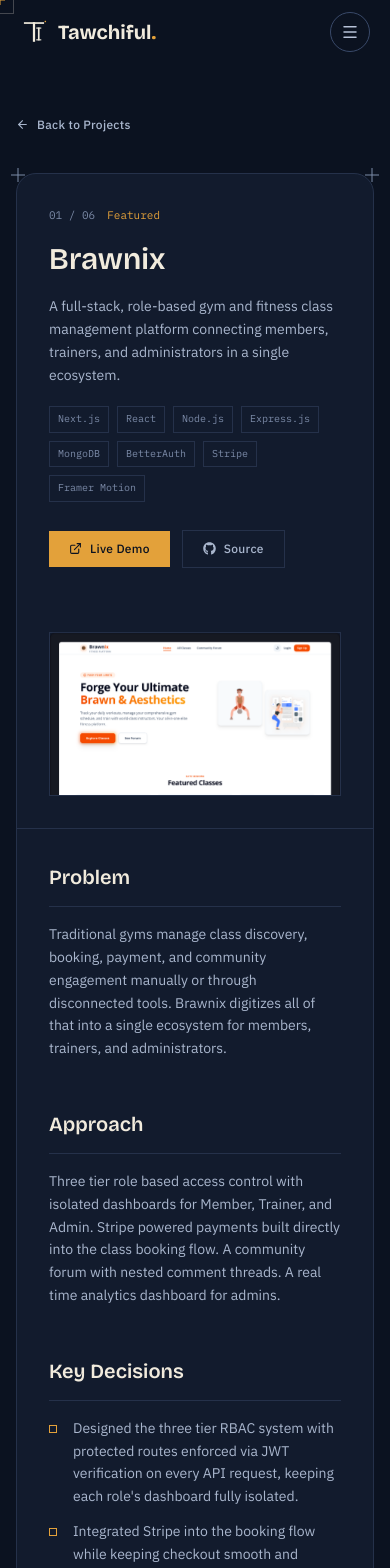
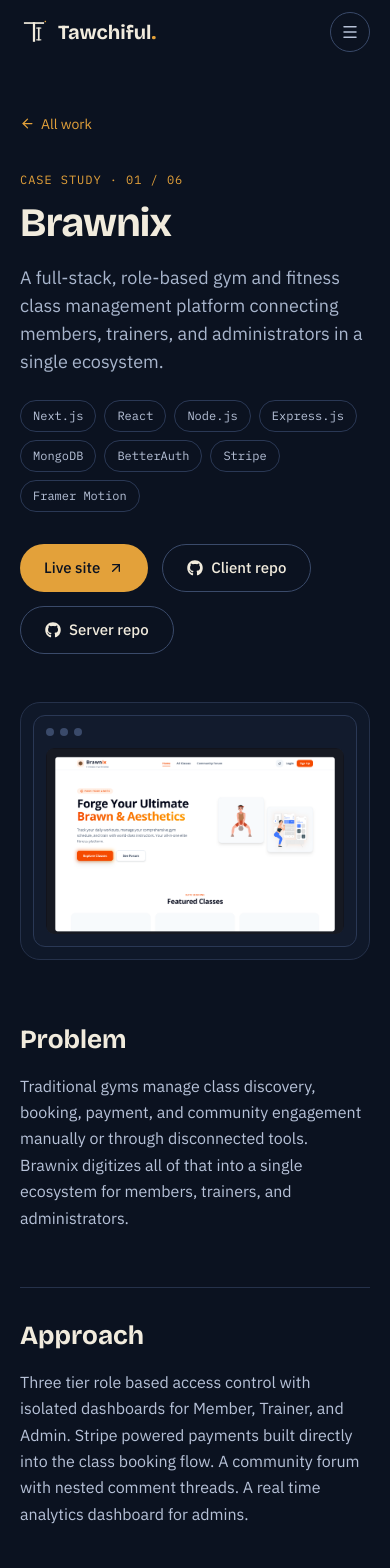
Before and after one commit to tawchifulislam/portfolio, a Next.js app: page /projects/brawnix in a window 390 px wide. Shown: the top 1568 px of the page. Built offline with nearby package versions, Linux system fonts and the light colour scheme.

Commit message:
refactor: update error/404 pages, enhance UI, and clean up components

```diff
--- a/src/app/globals.css
+++ b/src/app/globals.css
@@ -13,7 +13,6 @@
   --color-faint: #7c8ba8;
   --color-brass: #e3a13a;
   --color-brass-hover: #f3c26b;
-  --color-brass-dim: #8a672f;
   --color-line: #25314a;
   --color-line-2: #2a3855;
   --color-line-3: #3a4a6a;
@@ -25,15 +24,10 @@
   --text-display: clamp(2.5rem, 1.55rem + 4vw, 4.25rem);
   --text-h1: clamp(1.875rem, 1.35rem + 2.2vw, 2.75rem);
   --text-h2: clamp(1.625rem, 1.3rem + 1.4vw, 2.25rem);
-  --text-h3: clamp(1.25rem, 1.15rem + 0.45vw, 1.5rem);
-  --text-body-lg: clamp(1rem, 0.95rem + 0.2vw, 1.125rem);
 
   --radius-card: 1.25rem;
   --radius-field: 0.75rem;
-  --radius-sheet: 1.25rem;
   --radius-tag: 3px;
-
-  --grid-unit: 48px;
 }
 
 @layer base {
@@ -188,82 +182,60 @@
     animation: sketch-draw 0.9s 0.7s cubic-bezier(0.22, 1, 0.36, 1) both;
   }
 
-  .measure {
-    max-width: 62ch;
+  .cursor-ring {
+    position: fixed;
+    top: 0;
+    left: 0;
+    z-index: 9999;
+    display: flex;
+    align-items: center;
+    justify-content: center;
+    width: 2.25rem;
+    height: 2.25rem;
+    border: 1.5px solid rgb(227 161 58 / 0.7);
+    border-radius: 999px;
+    opacity: 0;
+    pointer-events: none;
+    will-change: transform;
+    transition:
+      width 0.25s,
+      height 0.25s,
+      background-color 0.25s,
+      border-color 0.25s,
+      opacity 0.2s,
+      scale 0.15s;
   }
-  .measure-lg {
-    max-width: 72ch;
+  .cursor-ring[data-visible='true'] {
+    opacity: 1;
   }
-
-  /* Legacy blueprint styles, removed in the final cleanup step */
-  .blueprint-grid {
-    background-image:
-      linear-gradient(rgba(241, 235, 221, 0.04) 1px, transparent 1px),
-      linear-gradient(90deg, rgba(241, 235, 221, 0.04) 1px, transparent 1px);
-    background-size: var(--grid-unit) var(--grid-unit);
-    background-position: -1px -1px;
+  .cursor-ring[data-state='link'] {
+    width: 3.25rem;
+    height: 3.25rem;
+    background-color: rgb(227 161 58 / 0.12);
   }
-
-  .sheet {
-    position: relative;
-    background-color: var(--color-panel);
-    border: 1px solid var(--color-line);
-    border-radius: var(--radius-sheet);
+  .cursor-ring[data-state='drag'] {
+    width: 4.5rem;
+    height: 4.5rem;
+    background-color: rgb(227 161 58 / 0.92);
+    border-color: transparent;
   }
-
-  .reg-mark {
-    position: absolute;
-    width: 14px;
-    height: 14px;
-    pointer-events: none;
+  .cursor-ring[data-state='text'] {
+    opacity: 0;
   }
-  .reg-mark::before,
-  .reg-mark::after {
-    content: '';
-    position: absolute;
-    background: var(--color-faint);
+  .cursor-ring[data-pressed='true'] {
+    scale: 0.85;
   }
-  .reg-mark::before {
-    top: 50%;
-    left: 0;
-    width: 100%;
-    height: 1px;
-    transform: translateY(-50%);
-  }
-  .reg-mark::after {
-    left: 50%;
-    top: 0;
-    height: 100%;
-    width: 1px;
-    transform: translateX(-50%);
-  }
-
-  .title-block {
-    display: flex;
-    flex-wrap: wrap;
-    align-items: center;
-    gap: 0.5rem 1.25rem;
+  .cursor-ring__label {
     font-family: var(--font-mono);
     font-size: 0.6875rem;
-    letter-spacing: 0.04em;
-    color: var(--color-subtle);
+    letter-spacing: 0.06em;
+    text-transform: uppercase;
+    color: var(--color-ink);
+    opacity: 0;
+    transition: opacity 0.2s;
   }
-  .title-block strong {
-    color: var(--color-paper);
-    font-weight: 500;
-  }
-
-  .stamp {
-    display: inline-flex;
-    align-items: center;
-    gap: 0.4rem;
-    font-family: var(--font-mono);
-    font-size: 0.6875rem;
-    letter-spacing: 0.04em;
-    color: var(--color-brass);
-    border: 1px solid var(--color-brass-dim);
-    border-radius: var(--radius-tag);
-    padding: 0.3rem 0.6rem;
+  .cursor-ring[data-state='drag'] .cursor-ring__label {
+    opacity: 1;
   }
 }
 
--- a/src/app/projects/[slug]/ProjectDetail.jsx
+++ b/src/app/projects/[slug]/ProjectDetail.jsx
@@ -1,13 +1,9 @@
-'use client';
-
-import { useRef } from 'react';
-import { motion, useMotionValue, useSpring } from 'framer-motion';
 import Image from 'next/image';
 import Link from 'next/link';
-import { ArrowLeft, ExternalLink, ArrowRight } from 'lucide-react';
+import { ArrowLeft, ArrowRight, ArrowUpRight } from 'lucide-react';
 import { FaGithub } from 'react-icons/fa';
-import CornerMarks from '@/components/ui/CornerMarks';
-import TitleBlock from '@/components/ui/TitleBlock';
+
+const pad = value => String(value).padStart(2, '0');
 
 export default function ProjectDetail({
   meta,
@@ -16,133 +12,99 @@
   total,
   nextProject,
 }) {
-  const imageRef = useRef(null);
-  const rotateX = useSpring(useMotionValue(0), { stiffness: 150, damping: 20 });
-  const rotateY = useSpring(useMotionValue(0), { stiffness: 150, damping: 20 });
-
-  function handleMouseMove(e) {
-    const bounds = imageRef.current.getBoundingClientRect();
-    const px = (e.clientX - bounds.left) / bounds.width - 0.5;
-    const py = (e.clientY - bounds.top) / bounds.height - 0.5;
-    rotateY.set(px * 6);
-    rotateX.set(py * -6);
-  }
-
-  function handleMouseLeave() {
-    rotateX.set(0);
-    rotateY.set(0);
-  }
+  const repos = [
+    {
+      label: meta.serverUrl ? 'Client repo' : 'Source on GitHub',
+      href: meta.githubUrl,
+    },
+    meta.serverUrl && { label: 'Server repo', href: meta.serverUrl },
+  ].filter(Boolean);
 
   return (
-    <main className="px-4 sm:px-6 pt-28 pb-20">
-      <div className="max-w-5xl mx-auto">
+    <main className="px-5 pb-20 pt-28 sm:px-8 lg:px-14">
+      <div className="mx-auto max-w-275">
         <Link
-          href="/#projects"
-          className="inline-flex items-center gap-2 text-xs font-medium tracking-wide text-muted hover:text-paper transition-colors duration-300 mb-10 group"
+          href="/#work"
+          className="link inline-flex items-center gap-1.5 text-sm"
         >
-          <ArrowLeft
-            size={13}
-            className="group-hover:-translate-x-1 transition-transform duration-300"
-          />
-          Back to Projects
+          <ArrowLeft size={15} aria-hidden="true" /> All work
         </Link>
 
-        <div className="sheet">
-          <CornerMarks />
-
-          <div className="grid grid-cols-1 lg:grid-cols-12 gap-0 lg:divide-x lg:divide-line">
-            <div className="lg:col-span-5 p-8 sm:p-10 flex flex-col justify-center gap-5">
-              <div className="flex flex-wrap gap-3 font-mono text-[11px] text-faint">
-                <span>
-                  {String(index).padStart(2, '0')} /{' '}
-                  {String(total).padStart(2, '0')}
-                </span>
-                {meta.featured && <span className="text-brass">Featured</span>}
-              </div>
-
-              <h1 className="font-display text-h1 font-semibold text-paper leading-[1.05]">
+        <header className="mt-8">
+          <p className="eyebrow">
+            Case study · {pad(index)} / {pad(total)}
+          </p>
+          <h1 className="mb-5 mt-3 font-display text-display leading-[1.04] tracking-[-0.02em]">
             {meta.title}
           </h1>
+          <p className="max-w-160 text-lg text-muted">{meta.summary}</p>
 
-              <p className="text-sm text-muted leading-relaxed">
-                {meta.summary}
-              </p>
+          <ul className="mt-6 flex flex-wrap gap-2" aria-label="Technologies">
+            {meta.tags?.map(tag => (
+              <li key={tag} className="chip">
+                {tag}
+              </li>
+            ))}
+          </ul>
 
-              <div className="flex flex-wrap gap-2 font-mono text-[10px] text-faint">
-                {meta.tags?.map(tag => (
-                  <span key={tag} className="border border-line px-2 py-1">
-                    {tag}
-                  </span>
-                ))}
-              </div>
-
-              <div className="flex items-center gap-3 mt-2">
+          <div className="mt-8 flex flex-wrap gap-3.5">
             <a
               href={meta.liveUrl}
               target="_blank"
               rel="noopener noreferrer"
-                  className="flex items-center gap-2 px-5 py-2.5 bg-brass text-ink text-xs font-medium tracking-wide hover:bg-paper transition-colors duration-300"
+              className="btn btn-primary"
             >
-                  <ExternalLink size={13} /> Live Demo
+              Live site <ArrowUpRight size={16} aria-hidden="true" />
             </a>
+            {repos.map(repo => (
               <a
-                  href={meta.githubUrl}
+                key={repo.label}
+                href={repo.href}
                 target="_blank"
                 rel="noopener noreferrer"
-                  className="flex items-center gap-2 px-5 py-2.5 border border-line text-muted hover:text-paper hover:border-faint text-xs font-medium tracking-wide transition-colors duration-300"
+                className="btn btn-outline"
               >
-                  <FaGithub size={13} /> Source
+                <FaGithub size={16} aria-hidden="true" /> {repo.label}
               </a>
+            ))}
+          </div>
+        </header>
+
+        <div className="card mt-12 bg-inset p-3 sm:p-5">
+          <div className="rounded-xl border border-line-2 bg-panel p-3 sm:p-4">
+            <div className="mb-3 flex gap-1.5" aria-hidden="true">
+              {[0, 1, 2].map(dot => (
+                <span key={dot} className="h-2 w-2 rounded-full bg-line-3" />
+              ))}
+            </div>
+            <div className="relative aspect-16/10 overflow-hidden rounded-lg bg-panel-2">
+              <Image
+                src={meta.image}
+                alt={`${meta.title} screenshot`}
+                fill
+                sizes="(min-width: 1100px) 1000px, 92vw"
+                priority
+                className="object-cover object-top"
+              />
+            </div>
           </div>
         </div>
 
-            <div
-              className="lg:col-span-7 p-8 sm:p-10"
-              style={{ perspective: 1200 }}
-            >
-              <motion.div
-                ref={imageRef}
-                onMouseMove={handleMouseMove}
-                onMouseLeave={handleMouseLeave}
-                style={{ rotateX, rotateY, transformStyle: 'preserve-3d' }}
-                className="relative w-full aspect-video border border-line"
-              >
-                <Image
-                  src={meta.image}
-                  alt={meta.title}
-                  fill
-                  sizes="(min-width: 1024px) 550px, 100vw"
-                  className="object-cover object-top"
-                  priority
-                />
-              </motion.div>
-            </div>
-          </div>
-
-          <div className="p-8 sm:p-10 border-t border-line">{content}</div>
-
-          <TitleBlock
-            index={String(index).padStart(2, '0')}
-            total={String(total).padStart(2, '0')}
-          />
-        </div>
+        <div className="mx-auto mt-16 max-w-176">{content}</div>
 
         {nextProject && (
           <Link
             href={`/projects/${nextProject.slug}`}
-            className="group flex items-center justify-between mt-6 p-6 sheet hover:border-faint transition-colors duration-300"
+            className="card group mx-auto mt-16 flex max-w-176 items-center justify-between gap-4 p-6 transition-colors hover:border-brass/60"
           >
             <div>
-              <p className="font-mono text-[10px] text-faint mb-1">
-                NEXT PROJECT
-              </p>
-              <p className="font-display text-lg font-semibold text-muted group-hover:text-paper transition-colors duration-300">
-                {nextProject.title}
-              </p>
+              <p className="eyebrow">Next case study</p>
+              <p className="mt-1 font-display text-xl">{nextProject.title}</p>
             </div>
             <ArrowRight
-              size={16}
-              className="text-faint group-hover:text-brass group-hover:translate-x-1.5 transition-all duration-300"
+              size={20}
+              aria-hidden="true"
+              className="text-soft transition-transform duration-200 group-hover:translate-x-1 group-hover:text-brass"
             />
           </Link>
         )}
--- a/src/components/mdx/MDXComponents.jsx
+++ b/src/components/mdx/MDXComponents.jsx
@@ -1,37 +1,48 @@
 export const mdxComponents = {
   h2: ({ children }) => (
-    <h2 className="mt-12 mb-4 font-display text-h3 font-semibold text-paper border-b border-line pb-3 first:mt-0">
+    <h2 className="mb-4 mt-14 border-t border-line pt-8 font-display text-h2 leading-tight first:mt-0 first:border-t-0 first:pt-0">
       {children}
     </h2>
   ),
-  p: ({ children }) => (
-    <p className="measure-lg text-sm sm:text-base leading-relaxed text-muted mb-4">
+  h3: ({ children }) => (
+    <h3 className="mb-3 mt-8 font-display text-xl">{children}</h3>
+  ),
+  p: ({ children }) => <p className="mb-4 text-soft">{children}</p>,
+  ul: ({ children }) => (
+    <ul className="mb-6 flex flex-col gap-3 [&>li]:relative [&>li]:pl-6 [&>li]:text-soft [&>li]:before:absolute [&>li]:before:left-0 [&>li]:before:top-[0.7em] [&>li]:before:h-1.5 [&>li]:before:w-1.5 [&>li]:before:rounded-full [&>li]:before:bg-brass [&>li]:before:content-['']">
       {children}
-    </p>
+    </ul>
   ),
-  ul: ({ children }) => (
-    <ul className="flex flex-col gap-3 mb-8">{children}</ul>
+  ol: ({ children }) => (
+    <ol className="mb-6 flex list-decimal flex-col gap-3 pl-6 text-soft marker:text-brass">
+      {children}
+    </ol>
   ),
-  li: ({ children }) => (
-    <li className="relative pl-6 text-sm leading-relaxed text-muted">
-      <span className="absolute left-0 top-2 w-2 h-2 border border-brass" />
+  blockquote: ({ children }) => (
+    <blockquote className="mb-6 border-l-2 border-brass pl-5 text-soft">
       {children}
-    </li>
+    </blockquote>
   ),
+  hr: () => <hr className="my-10 border-line" />,
   strong: ({ children }) => (
-    <strong className="text-paper font-medium">{children}</strong>
+    <strong className="font-medium text-paper">{children}</strong>
   ),
   code: ({ children }) => (
-    <code className="px-1.5 py-0.5 rounded-sm bg-panel-2 font-mono text-xs text-brass">
+    <code className="rounded-md border border-line-2 bg-panel-2 px-1.5 py-0.5 font-mono text-[0.85em] text-brass-hover">
       {children}
     </code>
+  ),
+  pre: ({ children }) => (
+    <pre className="mb-6 overflow-x-auto rounded-field border border-line bg-inset p-4 font-mono text-sm [&_code]:border-0 [&_code]:bg-transparent [&_code]:p-0">
+      {children}
+    </pre>
   ),
   a: ({ href, children }) => (
     <a
       href={href}
       target="_blank"
       rel="noopener noreferrer"
-      className="text-paper underline decoration-line underline-offset-4 hover:decoration-brass transition-colors"
+      className="link underline decoration-brass/40 underline-offset-4 hover:decoration-brass"
     >
       {children}
     </a>
--- a/src/components/ui/CornerMarks.jsx
+++ /dev/null
@@ -1,10 +0,0 @@
-export default function CornerMarks() {
-  return (
-    <>
-      <span className="reg-mark -top-1.5 -left-1.5" />
-      <span className="reg-mark -top-1.5 -right-1.5" />
-      <span className="reg-mark -bottom-1.5 -left-1.5" />
-      <span className="reg-mark -bottom-1.5 -right-1.5" />
-    </>
-  );
-}
--- a/src/components/ui/CustomCursor.jsx
+++ b/src/components/ui/CustomCursor.jsx
@@ -1,102 +1,119 @@
 'use client';
 
-import { useEffect, useRef, useState } from 'react';
-import { motion, useSpring } from 'framer-motion';
+import { useEffect, useRef } from 'react';
 
-const HOVERABLE_SELECTOR =
-  'a, button, [role="button"], input, textarea, select, label';
+const TEXT_FIELDS = 'input, textarea, select, [contenteditable="true"]';
+const INTERACTIVE = 'a, button, summary, [role="button"], label[for]';
+const FOLLOW_SPEED = 0.2;
 
 export default function CustomCursor() {
-  const [isVisible, setIsVisible] = useState(false);
-  const [isHovered, setIsHovered] = useState(false);
-
-  const mouseX = useRef(0);
-  const mouseY = useRef(0);
-
-  const crossX = useSpring(0, { stiffness: 600, damping: 30 });
-  const crossY = useSpring(0, { stiffness: 600, damping: 30 });
-  const ringX = useSpring(0, { stiffness: 250, damping: 26, mass: 0.5 });
-  const ringY = useSpring(0, { stiffness: 250, damping: 26, mass: 0.5 });
+  const ringRef = useRef(null);
+  const labelRef = useRef(null);
 
   useEffect(() => {
-    if (window.matchMedia('(pointer: coarse)').matches) return;
+    const ring = ringRef.current;
+    const label = labelRef.current;
+    const canHover = window.matchMedia('(hover: hover) and (pointer: fine)');
+    const reducedMotion = window.matchMedia('(prefers-reduced-motion: reduce)');
+    if (!ring || !label || !canHover.matches || reducedMotion.matches) return;
 
-    document.body.classList.add('cursor-none');
+    let targetX = 0;
+    let targetY = 0;
+    let x = 0;
+    let y = 0;
+    let frame = 0;
+    let started = false;
 
-    const handleMouseMove = e => {
-      mouseX.current = e.clientX;
-      mouseY.current = e.clientY;
-      crossX.set(e.clientX);
-      crossY.set(e.clientY);
-      ringX.set(e.clientX);
-      ringY.set(e.clientY);
-      setIsVisible(true);
+    const draw = () => {
+      ring.style.transform = `translate3d(${x}px, ${y}px, 0) translate(-50%, -50%)`;
     };
 
-    const handleMouseLeave = () => setIsVisible(false);
-    const handleMouseEnter = () => setIsVisible(true);
-
-    const handleMouseOver = e => {
-      if (e.target.closest(HOVERABLE_SELECTOR)) setIsHovered(true);
-    };
-    const handleMouseOut = e => {
-      if (e.target.closest(HOVERABLE_SELECTOR)) setIsHovered(false);
+    const tick = () => {
+      x += (targetX - x) * FOLLOW_SPEED;
+      y += (targetY - y) * FOLLOW_SPEED;
+      draw();
+      const settled =
+        Math.abs(targetX - x) < 0.1 && Math.abs(targetY - y) < 0.1;
+      frame = settled ? 0 : requestAnimationFrame(tick);
     };
 
-    window.addEventListener('mousemove', handleMouseMove);
-    document.addEventListener('mouseleave', handleMouseLeave);
-    document.addEventListener('mouseenter', handleMouseEnter);
-    document.addEventListener('mouseover', handleMouseOver);
-    document.addEventListener('mouseout', handleMouseOut);
+    const onMove = event => {
+      targetX = event.clientX;
+      targetY = event.clientY;
+      if (!started) {
+        started = true;
+        x = targetX;
+        y = targetY;
+        draw();
+        ring.dataset.visible = 'true';
+      }
+      if (!frame) frame = requestAnimationFrame(tick);
+    };
+
+    const onOver = event => {
+      const target = event.target;
+      if (!(target instanceof Element)) return;
+
+      if (target.closest(TEXT_FIELDS)) {
+        ring.dataset.state = 'text';
+        return;
+      }
+      if (target.closest(INTERACTIVE)) {
+        ring.dataset.state = 'link';
+        return;
+      }
+      const dragZone = target.closest('[data-cursor="drag"]');
+      if (dragZone) {
+        label.textContent = dragZone.dataset.cursorLabel ?? 'Drag';
+        ring.dataset.state = 'drag';
+        return;
+      }
+      ring.dataset.state = 'idle';
+    };
+
+    const onDown = () => {
+      ring.dataset.pressed = 'true';
+    };
+    const onUp = () => {
+      delete ring.dataset.pressed;
+    };
+    const onLeave = () => {
+      ring.dataset.visible = 'false';
+    };
+    const onEnter = () => {
+      if (started) ring.dataset.visible = 'true';
+    };
+
+    const root = document.documentElement;
+    window.addEventListener('mousemove', onMove, { passive: true });
+    document.addEventListener('mouseover', onOver, { passive: true });
+    window.addEventListener('pointerdown', onDown);
+    window.addEventListener('pointerup', onUp);
+    window.addEventListener('pointercancel', onUp);
+    root.addEventListener('mouseleave', onLeave);
+    root.addEventListener('mouseenter', onEnter);
 
     return () => {
-      document.body.classList.remove('cursor-none');
-      window.removeEventListener('mousemove', handleMouseMove);
-      document.removeEventListener('mouseleave', handleMouseLeave);
-      document.removeEventListener('mouseenter', handleMouseEnter);
-      document.removeEventListener('mouseover', handleMouseOver);
-      document.removeEventListener('mouseout', handleMouseOut);
+      cancelAnimationFrame(frame);
+      window.removeEventListener('mousemove', onMove);
+      document.removeEventListener('mouseover', onOver);
+      window.removeEventListener('pointerdown', onDown);
+      window.removeEventListener('pointerup', onUp);
+      window.removeEventListener('pointercancel', onUp);
+      root.removeEventListener('mouseleave', onLeave);
+      root.removeEventListener('mouseenter', onEnter);
     };
-  }, [crossX, crossY, ringX, ringY]);
-
-  if (
-    typeof window !== 'undefined' &&
-    window.matchMedia('(pointer: coarse)').matches
-  )
-    return null;
+  }, []);
 
   return (
-    <>
-      <motion.div
-        style={{ x: crossX, y: crossY }}
-        animate={{ opacity: isVisible ? 1 : 0 }}
-        transition={{ duration: 0.2 }}
-        aria-hidden="true"
-        className="fixed top-0 left-0 pointer-events-none z-99999 -translate-x-1/2 -translate-y-1/2"
-      >
-        <div className="relative w-2.5 h-2.5">
-          <span className="absolute top-1/2 left-0 w-full h-px bg-brass -translate-y-1/2" />
-          <span className="absolute left-1/2 top-0 h-full w-px bg-brass -translate-x-1/2" />
-        </div>
-      </motion.div>
-
-      <motion.div
-        style={{ x: ringX, y: ringY }}
-        animate={{
-          opacity: isVisible ? 1 : 0,
-          scale: isHovered ? 1.6 : 1,
-          borderColor: isHovered
-            ? 'var(--color-brass)'
-            : 'rgba(237, 232, 220, 0.25)',
-        }}
-        transition={{
-          opacity: { duration: 0.2 },
-          scale: { type: 'spring', stiffness: 200, damping: 16 },
-          borderColor: { duration: 0.2 },
-        }}
-        aria-hidden="true"
-        className="fixed top-0 left-0 w-7 h-7 border pointer-events-none z-99998 -translate-x-1/2 -translate-y-1/2"
-      />
-    </>
+    <div
+      ref={ringRef}
+      aria-hidden="true"
+      data-state="idle"
+      data-visible="false"
+      className="cursor-ring"
+    >
+      <span ref={labelRef} className="cursor-ring__label" />
+    </div>
   );
 }
--- a/src/components/ui/ScrollToTop.jsx
+++ b/src/components/ui/ScrollToTop.jsx
@@ -11,15 +11,16 @@
     <AnimatePresence>
       {isVisible && (
         <motion.button
+          type="button"
           initial={{ opacity: 0, y: 10 }}
           animate={{ opacity: 1, y: 0 }}
           exit={{ opacity: 0, y: 10 }}
           transition={{ duration: 0.2 }}
           onClick={scrollToTop}
           aria-label="Scroll to top"
-          className="fixed bottom-6 right-6 z-40 w-10 h-10 flex items-center justify-center bg-panel border border-line text-muted hover:text-brass hover:border-brass-dim transition-colors duration-300"
+          className="fixed bottom-6 right-5 z-40 flex h-11 w-11 items-center justify-center rounded-full border border-line-3 bg-panel/90 text-soft backdrop-blur-sm transition-colors duration-200 hover:border-brass hover:text-brass-hover sm:right-8"
         >
-          <ArrowUp size={16} />
+          <ArrowUp size={18} />
         </motion.button>
       )}
     </AnimatePresence>
```
Also changed, not shown: src/app/error.jsx (+17 -24 lines), src/app/not-found.jsx (+13 -30 lines), src/app/projects/[slug]/opengraph-image.jsx (+14 -7 lines), src/components/ui/TitleBlock.jsx (deleted, +0 -32 lines), src/lib/constants.js (+0 -38 lines). Lines whose indentation alone changed are shown as unchanged.
